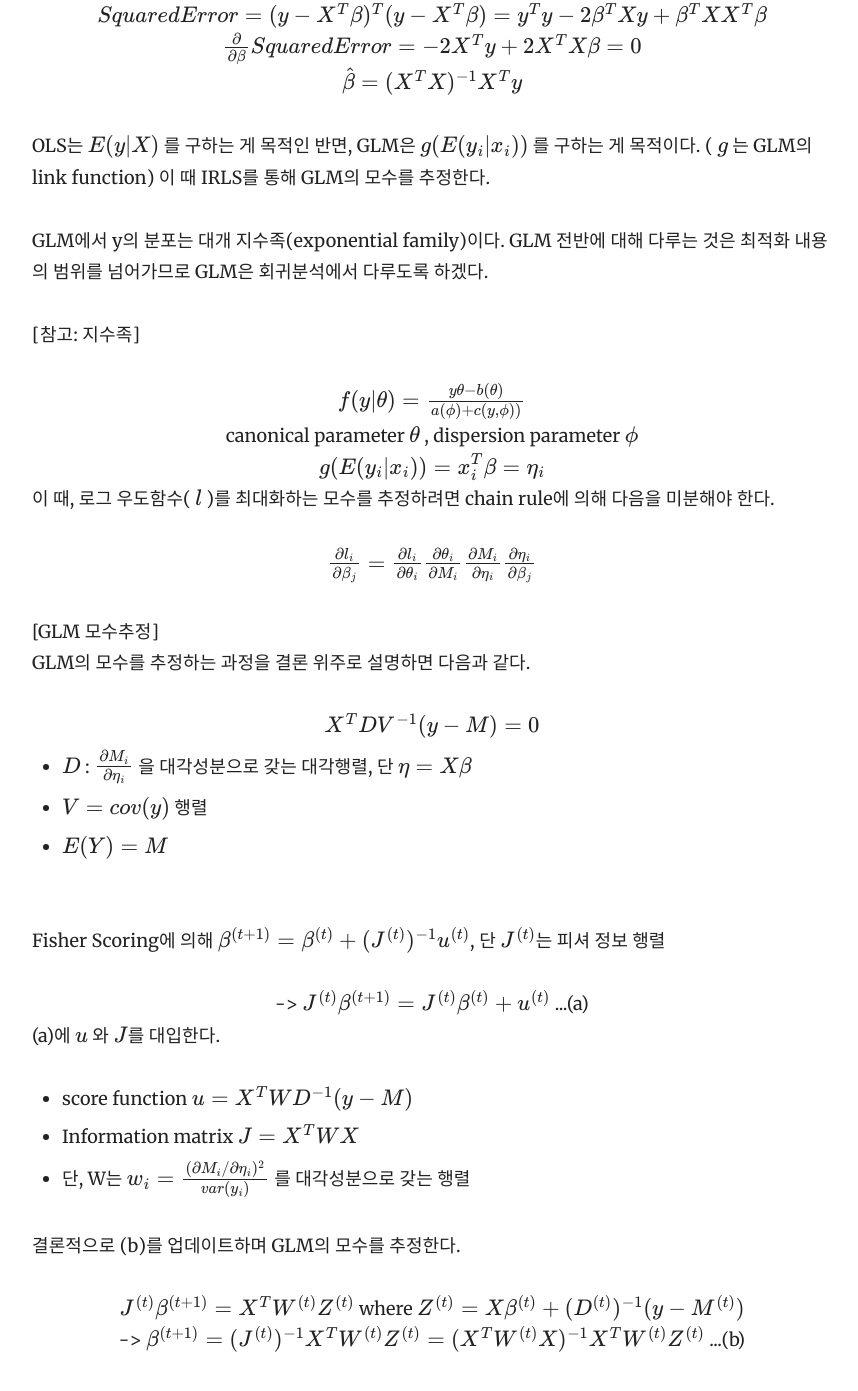
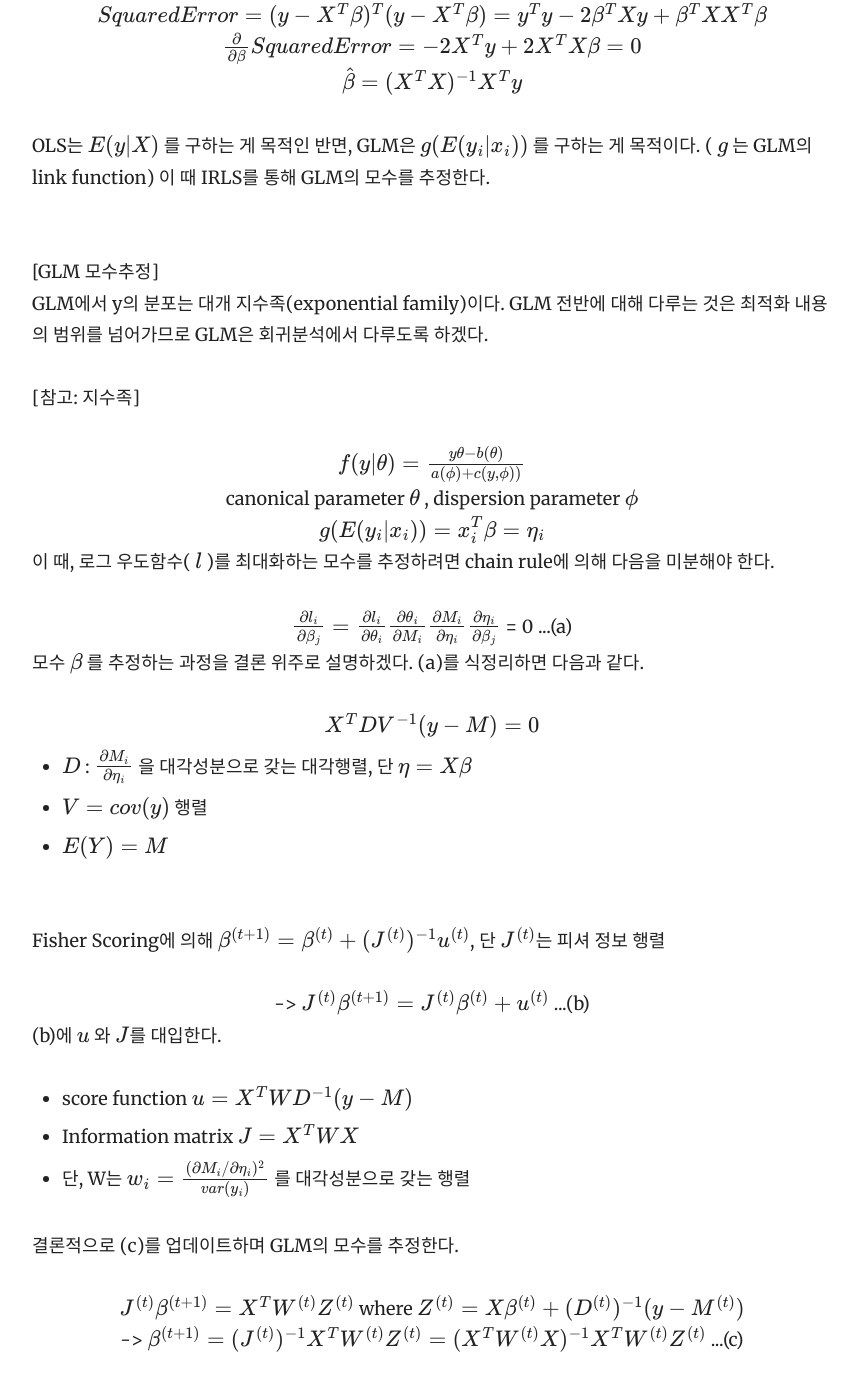
Before and after one commit to yrk3434/yrk3434.github.io, a Jekyll site: the page built from _docs/Theory/Computational Statistics_Optimization.md, in a window 1280 px wide and 1400 px high, scrolled down 6781 px. Shown: the top 1391 px of the window, without its empty margins (358-1216 px from the left). Built offline with Jekyll 4.4.1, drawn with Linux system fonts in a browser that asks for light colours; formulas are drawn with MathJax 3.

Commit message:
Update Computational Statistics_Optimization.md

```diff
--- a/_docs/Theory/Computational Statistics_Optimization.md
+++ b/_docs/Theory/Computational Statistics_Optimization.md
@@ -196,7 +196,9 @@ $ -I(\theta^{(t)})^{-1} $는 로그우도함수의 2차 미분에 해당한다.
 <br/>
 OLS는 $ E(y|X) $ 를 구하는 게 목적인 반면, GLM은  $ g(E(y_i|x_i)) $ 를 구하는 게 목적이다. ( $ g $ 는 GLM의 link function)
 이 때 IRLS를 통해 GLM의 모수를 추정한다. <br/>
+
 <br/>
+[GLM 모수추정] <br/>
 GLM에서 y의 분포는 대개 지수족(exponential family)이다. GLM 전반에 대해 다루는 것은 최적화 내용의 범위를 넘어가므로 GLM은 회귀분석에서 다루도록 하겠다. <br/>
  <br/>
 [참고: 지수족] <br/>
@@ -209,12 +211,10 @@ GLM에서 y의 분포는 대개 지수족(exponential family)이다. GLM 전반
 	\frac{\partial l_i}{\partial \theta_i}
 	\frac{\partial \theta_i}{\partial M_i}
 	\frac{\partial M_i}{\partial \eta_i}
-	\frac{\partial \eta_i }{\partial \beta_j}$ </center>
+	\frac{\partial \eta_i }{\partial \beta_j}$ = 0 ...(a)</center>
 
-<br/>
-[GLM 모수추정] <br/>
-GLM의 모수를 추정하는 과정을 결론 위주로 설명하면 다음과 같다.
-
+모수 $ \beta $ 를 추정하는 과정을 결론 위주로 설명하겠다.
+(a)를 식정리하면 다음과 같다.
 <center> $ X^T D V^{-1} (y-M) = 0 $ </center>
 - $ D $ : $ \frac{\partial M_i}{ \partial \eta_i} $ 을 대각성분으로 갖는 대각행렬, 단 $ \eta = X \beta $
 - $ V  = cov(y) $ 행렬
@@ -222,15 +222,15 @@ GLM의 모수를 추정하는 과정을 결론 위주로 설명하면 다음과
 
 <br/>
 Fisher Scoring에 의해 $ \beta^{(t+1)}=\beta^{(t)} + (J^{(t)})^{-1} u^{(t)} $, 단 $ J^{(t)} $는 피셔 정보 행렬<br/>
-<center> -> $ J^{(t)} \beta^{(t+1)}= J^{(t)} \beta^{(t)} + u^{(t)} $ ...(a) </center>
-(a)에  $ u $ 와 $ J $를 대입한다.
+<center> -> $ J^{(t)} \beta^{(t+1)}= J^{(t)} \beta^{(t)} + u^{(t)} $ ...(b) </center>
+(b)에  $ u $ 와 $ J $를 대입한다.
 - score function $ u = X^T W D^{-1} (y-M) $
 - Information matrix $ J =  X^{T} W X $
 - 단, W는 $ w_i = \frac{ (\partial M_i/ \partial \eta_i)^2 }{ var(y_i) }$ 를 대각성분으로 갖는 행렬
 
-결론적으로 (b)를 업데이트하며 GLM의 모수를 추정한다.
+결론적으로 (c)를 업데이트하며 GLM의 모수를 추정한다.
 <center> $ J^{(t)} \beta^{(t+1)} = X^T W^{(t)} Z^{(t)} $ where $ Z^{(t)} = X \beta^{(t)} + (D^{(t)})^{-1} (y-M^{(t)}) $   </center>
-<center> -> $ \beta^{(t+1)} = (J^{(t)})^{-1} X^T W^{(t)} Z^{(t)}  = (X^T W^{(t)} X)^{-1} X^T W^{(t)} Z^{(t)} $ ...(b) </center>
+<center> -> $ \beta^{(t+1)} = (J^{(t)})^{-1} X^T W^{(t)} Z^{(t)}  = (X^T W^{(t)} X)^{-1} X^T W^{(t)} Z^{(t)} $ ...(c) </center>
 
 <br/>
 # 3.   Combinatorial Optimization
```
